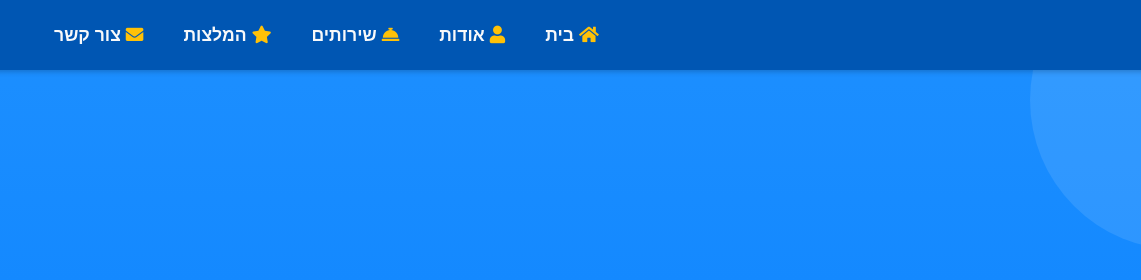
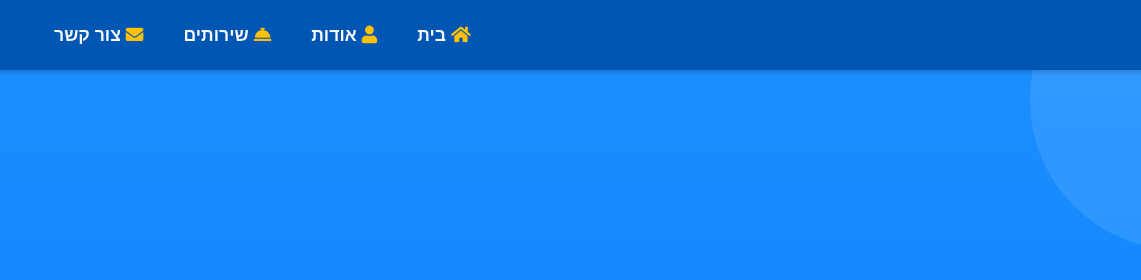
Before and after one commit to Fumez-DEV/tal-avidan-website, a website: page index.html in a window 1280 px wide. Shown: the top 280 px of the page, 0-1141 px from the left. Drawn offline with Linux system fonts and the light colour scheme.

Commit message:
Testimonials Navbar link removed

```diff
--- a/index.html
+++ b/index.html
@@ -22,7 +22,6 @@
       <li><a href="#home"><i class="fas fa-home"></i> בית</a></li>
       <li><a href="#about"><i class="fas fa-user"></i> אודות</a></li>
       <li><a href="#services"><i class="fas fa-concierge-bell"></i> שירותים</a></li>
-      <li><a href="#testimonials"><i class="fas fa-star"></i> המלצות</a></li>
       <li><a href="#contact"><i class="fas fa-envelope"></i> צור קשר</a></li>
     </ul>
   </div>
```
